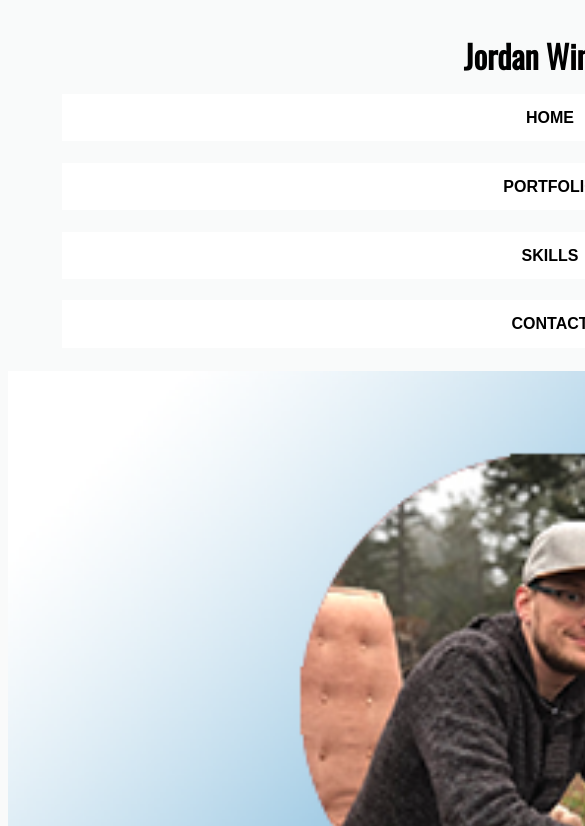
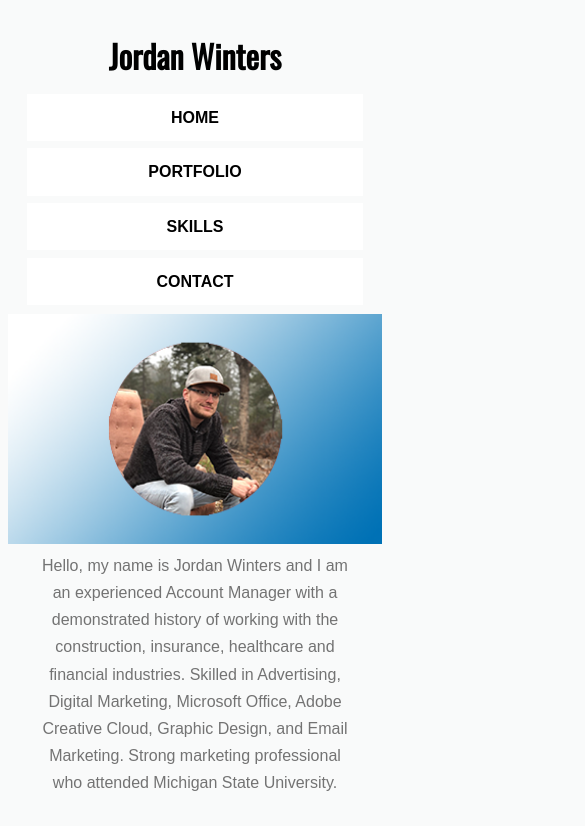
Before and after one commit to JWintersDesign/Techdegree-Project-2, a plain HTML site: page index.html in a window 390 px wide. Shown: the top 826 px of the page, 585 px wide, since content can reach past the window. Drawn offline with nearby package versions, Linux system fonts and the light colour scheme; a web font is replaced by a local one.

Commit message:
Mobile Sizing Issue
Fixed issue with Dokels advice on mobile sizing issue. In CSS I was supposed to add a max-width property, not a min-width property.

```diff
--- a/css/styles.css
+++ b/css/styles.css
@@ -16,7 +16,7 @@
   	font-family: 'Noto Sans KR', sans-serif;
   	line-height: 1.7;
   	background: #F9FAFA;
-  	min-width: 1100px;
+  	max-width: 1040px;
   	margin: auto;
   	padding: 0.5rem;
   }
```
